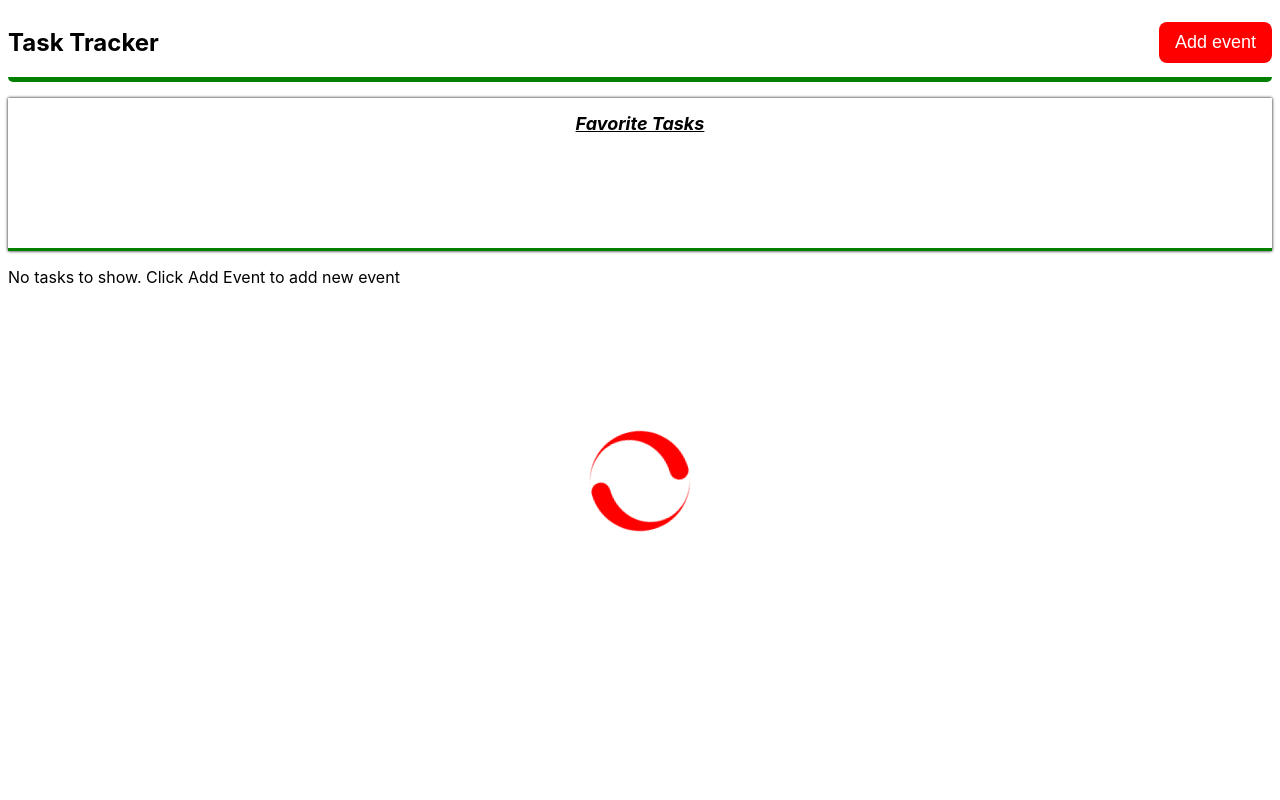
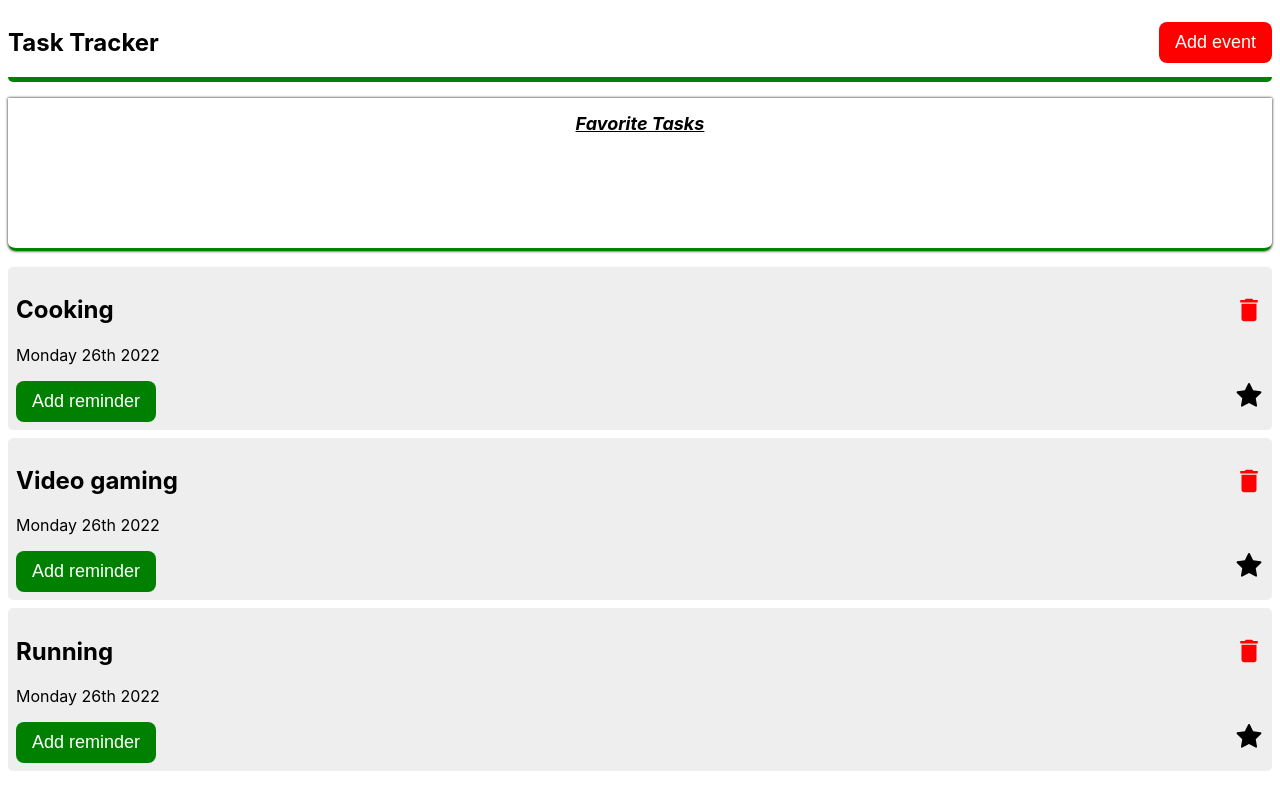
Before and after one commit to amoskyalo/Tasks-App, a React (Create React App) app: page / in a window 1280 px wide. Built offline with nearby package versions, Linux system fonts and the light colour scheme.

Commit message:
Minor changes done

```diff
--- a/src/App.js
+++ b/src/App.js
@@ -10,30 +10,34 @@ import Counter from './Components/Counter/Counter';
 function App() {
   //setting state fo the events
   const [tasks, setTasks] = useState([
-    // {
-    //   id: 1,
-    //   text: "Cooking",
-    //   day: "Monday 26th 2022",
-    //   reminder: false
-    // },
-    // {
-    //   id: 2,
-    //   text: "Video gaming",
-    //   day: "Monday 26th 2022",
-    //   reminder: false
-    // },
-    // {
-    //   id: 4,
-    //   text: "Running",
-    //   day: "Monday 26th 2022",
-    //   reminder: false
-    // }
+    {
+      id: 1,
+      text: "Cooking",
+      day: "Monday 26th 2022",
+      reminder: false,
+      like: false
+    },
+    {
+      id: 2,
+      text: "Video gaming",
+      day: "Monday 26th 2022",
+      reminder: false,
+      like: false
+    },
+    {
+      id: 4,
+      text: "Running",
+      day: "Monday 26th 2022",
+      reminder: false,
+      like: false
+    }
   ]);
 
   //setting up favorite tasks
   const [favTask, setFavTask] = useState([]);
   const addFavTask = (id) =>{
-    tasks.map( (task) => task.id === id ? setFavTask([...favTask, task]) : "")
+    tasks.map( (task) => task.id === id && !favTask.includes(task) ?
+    setFavTask([...favTask,task]) : "")
   }
 
   //setting the state of the form
--- a/src/Components/Counter/Counter.css
+++ b/src/Components/Counter/Counter.css
@@ -5,6 +5,7 @@
   position: relative;
   box-shadow: 0 0 3px #000;
   border-bottom: 3px solid green;
+  border-radius: 0  0 8px 8px;
 }
 .count h2{
     text-decoration: underline;
--- a/src/Components/Counter/Counter.jsx
+++ b/src/Components/Counter/Counter.jsx
@@ -7,7 +7,7 @@ const Counter = ( {favTasks} ) => {
         <h2>Favorite Tasks</h2>
         {favTasks.map( (favTask) => (
             <ul>
-                <li key={favTask.id}>{favTask.text}</li>
+               <li key={favTask.id}>{favTask.text}</li>
             </ul>
         ))}
     </div>
```
